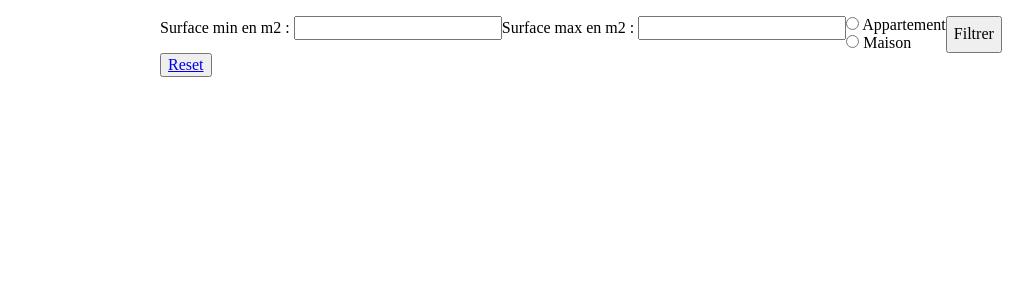
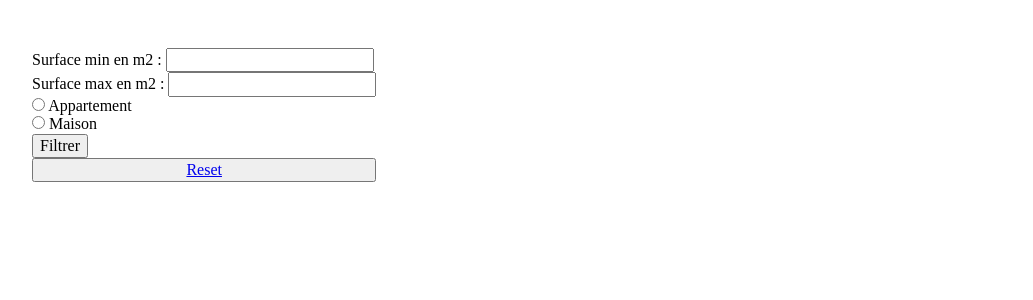
Before and after one commit to Eld0d0/204_immo, a PHP site: page / in a window 1280 px wide. Shown: the top 300 px of the page, without its empty margins (32-1065 px from the left). Run offline with PHP 8.4, Linux system fonts and the light colour scheme; data that the repository does not hold is empty.

Commit message:
Modification CSS

```diff
--- a/css/index.css
+++ b/css/index.css
@@ -1,6 +1,9 @@
 /* Généralités */
 #corps_page{
-    margin: 1em 15vw 1em 15vw;
+    display: flex;
+    flex-direction: row;
+    padding-left: 5vw;
+    padding-right: 5vw;
 }
 /* Fin des généralités */
 
@@ -10,11 +13,9 @@
     display: flex;
     flex-wrap: wrap;
     justify-content: flex-start;
-    align-items: center;
 }
 .logement{
-    height: 10%;
-    max-width: 20vw;
+    width: 30%;
     margin-top: 3em;
     background-color: white;
     background-color: white;
@@ -22,19 +23,19 @@
     align-items: center;
     flex-direction: column;
     border-radius: 5%;
-    border: 2px solid black;
 }
 .logement:nth-child(3n+1){
-    margin-right: 4vw;
+    margin-right: 5%;
 }
 .logement:nth-child(3n+2){
-    margin-right: 4vw;
+    margin-right: 5%;
 }
 .logement_img{
-    max-width: 20vw;
+    width: 100%;
     height: auto;
     border-top-left-radius: 5%;
     border-top-right-radius: 5%;
+    border: 2px solid black;
 }
 
 .logement_information{
@@ -43,15 +44,18 @@
     max-height: 15vh;
     border-bottom-left-radius: 5%;
     border-bottom-right-radius: 5%;
-    border-top: 2px solid black;
+    border: 2px solid black;
 }
 /* Fin partie liste des logements */
 
 
 /* Partie formulaire */
-#formulaire_filtre .filtre_form{
+#formulaire_filtre {
     display: flex;
     flex-wrap: nowrap;
-    flex-direction: row;
+    flex-direction: column;
+    margin-top: 3em;
+    padding-right: 5vw;
+    width: auto;
 }
 /* Fin partie formulaire */
```
